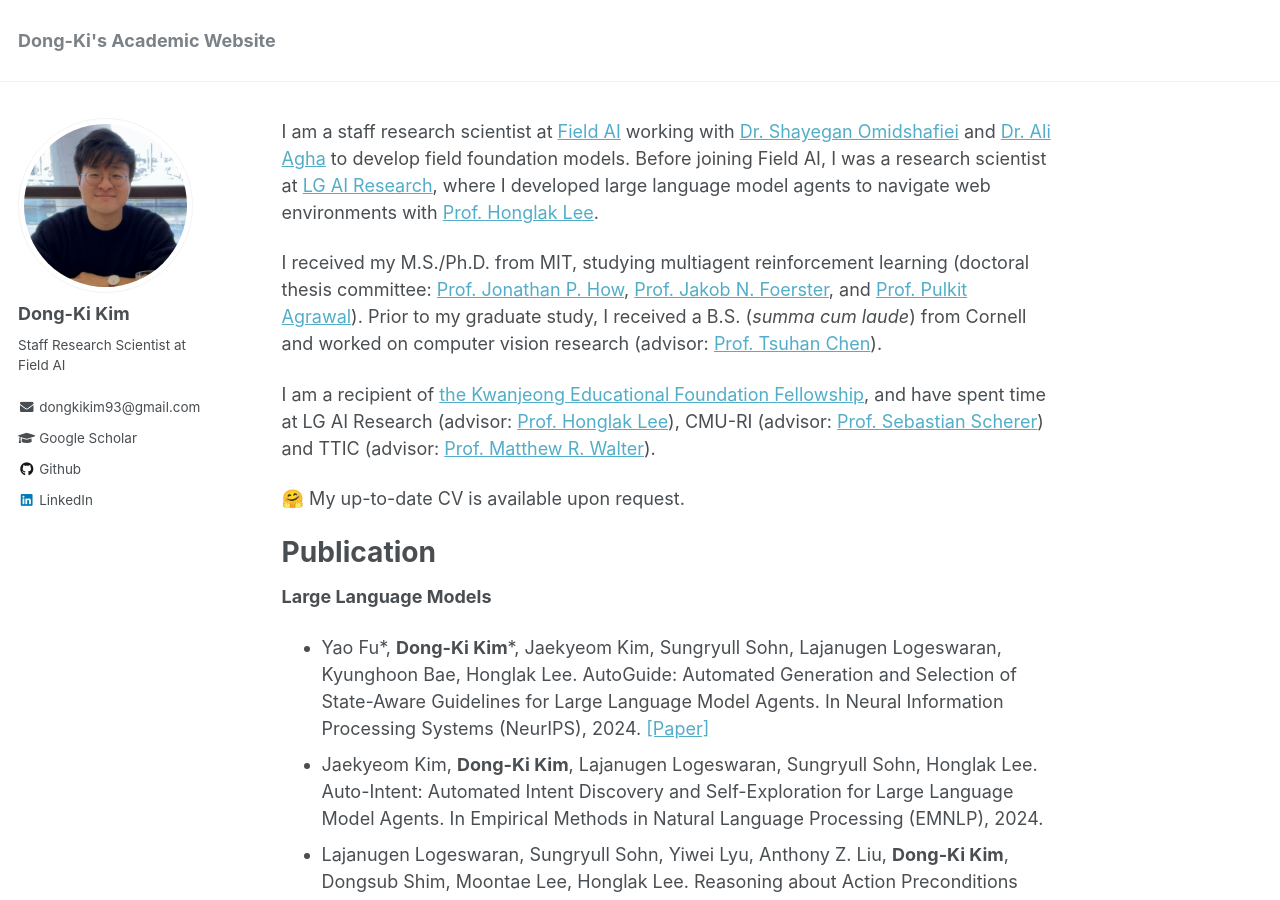
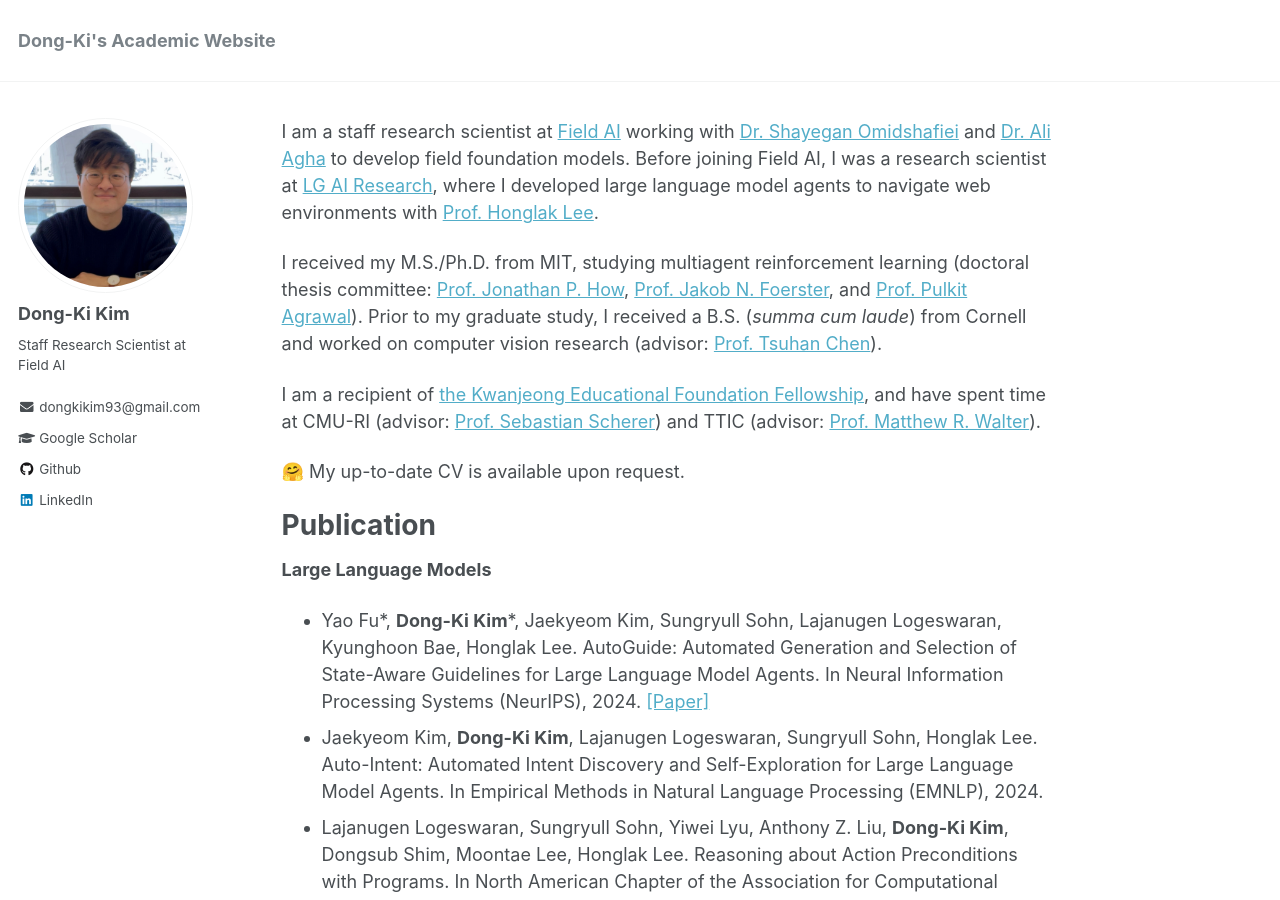
Before and after one commit to dkkim93/dkkim93.github.io, a Jekyll site: the page built from _pages/about.md, in a window 1280 px wide and 900 px high. Built offline with Jekyll 4.4.1, drawn with Linux system fonts in a browser that asks for light colours.

Commit message:
Update about.md

```diff
--- a/_pages/about.md
+++ b/_pages/about.md
@@ -11,7 +11,7 @@ I am a staff research scientist at <a href="https://fieldai.com/" target="_blank
 
 I received my M.S./Ph.D. from MIT, studying multiagent reinforcement learning (doctoral thesis committee: <a href="https://scholar.google.com/citations?user=gX7rSCcAAAAJ&hl=en" target="_blank">Prof. Jonathan P. How</a>, <a href="https://www.jakobfoerster.com/" target="_blank">Prof. Jakob N. Foerster</a>, and <a href="http://people.csail.mit.edu/pulkitag/" target="_blank">Prof. Pulkit Agrawal</a>). Prior to my graduate study, I received a B.S. (*summa cum laude*) from Cornell and worked on computer vision research (advisor: <a href="https://www.nus.edu.sg/about/management/chen-tsuhan" target="_blank">Prof. Tsuhan Chen</a>).
 
-I am a recipient of <a href="http://ikef.or.kr/page.php?id=intro/intro">the Kwanjeong Educational Foundation Fellowship</a>, and have spent time at LG AI Research (advisor: <a href="https://scholar.google.com/citations?user=fmSHtE8AAAAJ&hl=en" target="_blank">Prof. Honglak Lee</a>), CMU-RI (advisor: <a href="https://www.ri.cmu.edu/ri-faculty/sebastian-scherer/" target="_blank">Prof. Sebastian Scherer</a>) and TTIC (advisor: <a href="https://home.ttic.edu/~mwalter/" target="_blank">Prof. Matthew R. Walter</a>).
+I am a recipient of <a href="http://ikef.or.kr/page.php?id=intro/intro">the Kwanjeong Educational Foundation Fellowship</a>, and have spent time at CMU-RI (advisor: <a href="https://www.ri.cmu.edu/ri-faculty/sebastian-scherer/" target="_blank">Prof. Sebastian Scherer</a>) and TTIC (advisor: <a href="https://home.ttic.edu/~mwalter/" target="_blank">Prof. Matthew R. Walter</a>).
 
 &#129303; My up-to-date CV is available upon request.
 
```
